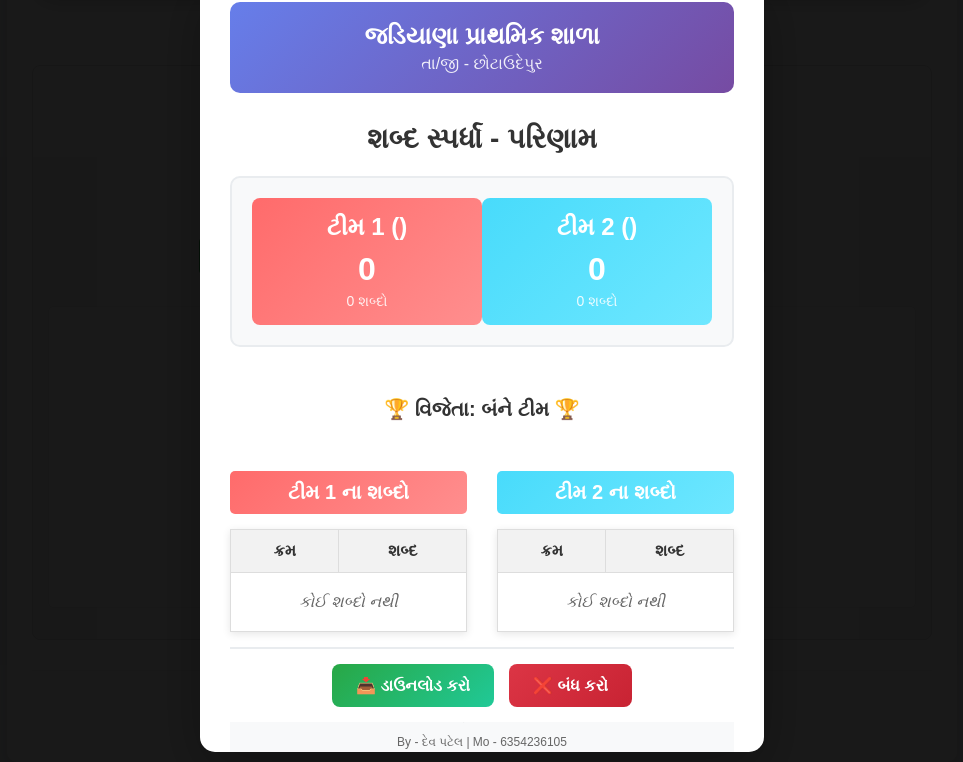
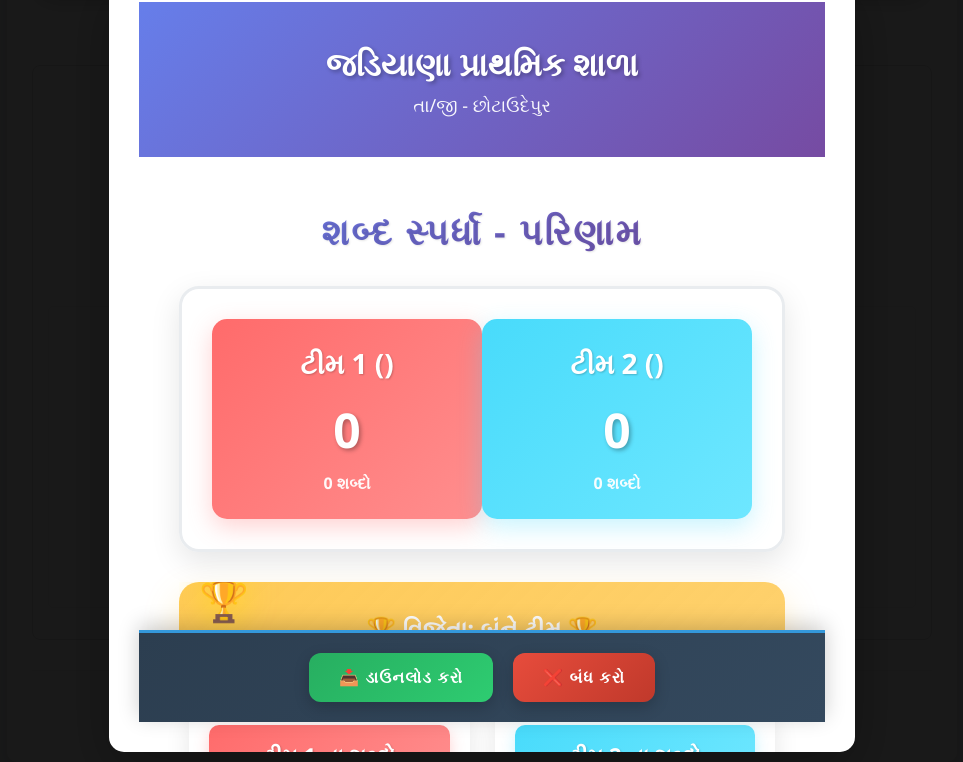
Before and after one commit to Dev2139/word-competition, a plain HTML site: page index.html in a window 1280 px wide. Both pictures are taken after a click on the button "ફોટો લો (Take Photo)". Shown: the part 288-1050 px from the top of the page, without its empty margins (158-1121 px from the left). Drawn offline with nearby package versions, Linux system fonts and the light colour scheme.

Commit message:
Improved UI for image

```diff
--- a/script.js
+++ b/script.js
@@ -234,6 +234,10 @@ document.addEventListener('DOMContentLoaded', () => {
         if (!word.startsWith(teamData.letter)) {
             showRejectionMessage(teamNumber, word, `શબ્દ "${word}" એ "${teamData.letter}" થી શરૂ થતો નથી`);
             blockButton(teamNumber, 3000); // Block button for 3 seconds
+            // Switch turn immediately for invalid word
+            setTimeout(() => {
+                switchTurn();
+            }, 1500);
             return;
         }
 
@@ -248,13 +252,16 @@ document.addEventListener('DOMContentLoaded', () => {
             li.innerHTML = `${word} <span style="color: red; font-size: 0.8em;">(જૂનું)</span>`;
             showRepeatedWordMessage(teamNumber, word);
             blockButton(teamNumber, 2000); // Block button for 2 seconds for repeated words
+            // Switch turn immediately for repeated word
+            setTimeout(() => {
+                switchTurn();
+            }, 1500);
         } else {
             // It's a new word
             teamData.score++;
             teamData.words.push(word);
             li.innerHTML = `${word} <span style="color: green; font-size: 0.8em;">(નવું)</span>`;
             showWordAcceptedMessage(teamNumber, word);
-        }
 
             // Update UI
             scoreEl.textContent = teamData.score;
@@ -268,6 +275,7 @@ document.addEventListener('DOMContentLoaded', () => {
             setTimeout(() => {
                 switchTurn();
             }, 1500);
+        }
     }
 
     function blockButton(teamNumber, duration) {
@@ -836,6 +844,7 @@ document.addEventListener('DOMContentLoaded', () => {
                     <div class="school-location">તા/જી - છોટાઉદેપુર</div>
                 </div>
 
+                <div style="padding: 20px;">
                     <h1>શબ્દ સ્પર્ધા - પરિણામ</h1>
 
                     <div class="results-summary">
@@ -851,7 +860,7 @@ document.addEventListener('DOMContentLoaded', () => {
                         </div>
                     </div>
 
-                <div class="winner-section">
+                    <div class="winner-section" style="background: linear-gradient(135deg, ${winnerColor}, ${winnerColor}dd); color: white;">
                         🏆 વિજેતા: ${winner} 🏆
                     </div>
 
@@ -890,6 +899,7 @@ document.addEventListener('DOMContentLoaded', () => {
                     <div class="photo-footer">
                         <p>શબ્દ સ્પર્ધા પરિણામ - તારીખ: ${new Date().toLocaleDateString('gu-IN')}</p>
                         <p>By - દેવ પટેલ | Mo - 6354236105</p>
+                    </div>
                 </div>
 
                 <div class="photo-controls">
--- a/style.css
+++ b/style.css
@@ -485,201 +485,307 @@ li:hover {
 
 /* Photo content styling */
 .photo-content {
-    font-family: 'Arial', sans-serif;
+    font-family: 'Segoe UI', Tahoma, Geneva, Verdana, sans-serif;
+    background: linear-gradient(135deg, #f5f7fa 0%, #c3cfe2 100%);
+    border-radius: 20px;
+    overflow: hidden;
+    box-shadow: 0 25px 50px rgba(0,0,0,0.25);
 }
 
 .photo-header {
     text-align: center;
-    margin-bottom: 30px;
-    padding: 20px;
+    margin-bottom: 0;
+    padding: 40px 30px;
     background: linear-gradient(135deg, #667eea 0%, #764ba2 100%);
     color: white;
-    border-radius: 10px;
+    position: relative;
+    overflow: hidden;
+}
+
+.photo-header::before {
+    content: '';
+    position: absolute;
+    top: -50%;
+    left: -50%;
+    width: 200%;
+    height: 200%;
+    background: radial-gradient(circle, rgba(255,255,255,0.1) 0%, transparent 70%);
+    animation: shimmer 3s ease-in-out infinite;
 }
 
 .photo-header .school-name {
-    font-size: 24px;
+    font-size: 32px;
     font-weight: bold;
-    margin-bottom: 5px;
+    margin-bottom: 8px;
+    text-shadow: 2px 2px 4px rgba(0,0,0,0.3);
+    position: relative;
+    z-index: 1;
 }
 
 .photo-header .school-location {
-    font-size: 16px;
-    opacity: 0.9;
+    font-size: 18px;
+    opacity: 0.95;
+    font-weight: 500;
+    position: relative;
+    z-index: 1;
 }
 
 .photo-content h1 {
-    color: #333;
+    color: #2c3e50;
     text-align: center;
-    margin: 20px 0;
-    font-size: 28px;
+    margin: 30px 0;
+    font-size: 36px;
+    font-weight: 800;
+    text-transform: uppercase;
+    letter-spacing: 2px;
+    text-shadow: 1px 1px 2px rgba(0,0,0,0.1);
+    background: linear-gradient(135deg, #667eea, #764ba2);
+    -webkit-background-clip: text;
+    -webkit-text-fill-color: transparent;
+    background-clip: text;
 }
 
 .photo-content .results-summary {
     display: flex;
     justify-content: space-around;
-    margin-bottom: 30px;
-    background: #f8f9fa;
-    padding: 20px;
-    border-radius: 10px;
-    border: 2px solid #e9ecef;
+    margin: 30px 20px;
+    background: rgba(255,255,255,0.9);
+    padding: 30px;
+    border-radius: 20px;
+    border: 3px solid #e9ecef;
+    box-shadow: 0 10px 30px rgba(0,0,0,0.1);
+    backdrop-filter: blur(10px);
 }
 
 .photo-content .team-summary {
     text-align: center;
-    padding: 15px;
-    border-radius: 8px;
-    min-width: 200px;
+    padding: 25px;
+    border-radius: 15px;
+    min-width: 220px;
+    position: relative;
+    overflow: hidden;
+    transition: transform 0.3s ease;
+}
+
+.photo-content .team-summary:hover {
+    transform: translateY(-5px);
 }
 
 .photo-content .team1-summary {
     background: linear-gradient(135deg, #ff6b6b, #ff8e8e);
     color: white;
+    box-shadow: 0 8px 25px rgba(255, 107, 107, 0.3);
 }
 
 .photo-content .team2-summary {
     background: linear-gradient(135deg, #48dbfb, #6ee7ff);
     color: white;
+    box-shadow: 0 8px 25px rgba(72, 219, 251, 0.3);
 }
 
 .photo-content .team-letter {
-    font-size: 24px;
+    font-size: 28px;
     font-weight: bold;
-    margin-bottom: 10px;
+    margin-bottom: 15px;
+    text-shadow: 1px 1px 2px rgba(0,0,0,0.2);
 }
 
 .photo-content .team-score {
-    font-size: 32px;
-    font-weight: bold;
-    margin-bottom: 5px;
+    font-size: 48px;
+    font-weight: 900;
+    margin-bottom: 10px;
+    text-shadow: 2px 2px 4px rgba(0,0,0,0.3);
 }
 
 .photo-content .team-word-count {
-    font-size: 14px;
-    opacity: 0.9;
+    font-size: 16px;
+    opacity: 0.95;
+    font-weight: 600;
 }
 
 .photo-content .winner-section {
     text-align: center;
-    margin: 20px 0;
-    padding: 20px;
-    border-radius: 10px;
-    font-size: 20px;
+    margin: 30px 20px;
+    padding: 30px;
+    border-radius: 20px;
+    font-size: 24px;
     font-weight: bold;
+    position: relative;
+    overflow: hidden;
+    background: linear-gradient(135deg, #feca57, #ff9ff3);
+    color: #2c3e50;
+    box-shadow: 0 15px 35px rgba(254, 202, 87, 0.3);
+}
+
+.photo-content .winner-section::before {
+    content: '🏆';
+    font-size: 40px;
+    position: absolute;
+    top: -10px;
+    left: 20px;
+    animation: trophyGlow 2s ease-in-out infinite;
 }
 
 .photo-content .tables-container {
     display: flex;
-    gap: 30px;
-    margin-top: 30px;
+    gap: 25px;
+    margin: 30px 20px;
+    padding: 0 10px;
 }
 
 .photo-content .team-table-section {
     flex: 1;
+    background: rgba(255,255,255,0.9);
+    border-radius: 15px;
+    padding: 20px;
+    box-shadow: 0 10px 25px rgba(0,0,0,0.1);
+    backdrop-filter: blur(10px);
 }
 
 .photo-content .team-table-title {
     text-align: center;
-    font-size: 20px;
+    font-size: 22px;
     font-weight: bold;
-    margin-bottom: 15px;
-    padding: 10px;
-    border-radius: 5px;
+    margin-bottom: 20px;
+    padding: 15px;
+    border-radius: 10px;
+    text-shadow: 1px 1px 2px rgba(0,0,0,0.2);
 }
 
 .photo-content .team1-title {
     background: linear-gradient(135deg, #ff6b6b, #ff8e8e);
     color: white;
+    box-shadow: 0 5px 15px rgba(255, 107, 107, 0.3);
 }
 
 .photo-content .team2-title {
     background: linear-gradient(135deg, #48dbfb, #6ee7ff);
     color: white;
+    box-shadow: 0 5px 15px rgba(72, 219, 251, 0.3);
 }
 
 .photo-content table {
     border-collapse: collapse;
     width: 100%;
     margin-bottom: 20px;
-    box-shadow: 0 2px 8px rgba(0,0,0,0.1);
+    border-radius: 10px;
+    overflow: hidden;
+    box-shadow: 0 5px 15px rgba(0,0,0,0.1);
 }
 
 .photo-content th, .photo-content td {
-    border: 1px solid #ddd;
-    padding: 12px 8px;
+    border: none;
+    padding: 15px 12px;
     text-align: left;
 }
 
 .photo-content th {
-    background-color: #f2f2f2;
-    color: #333;
+    background: linear-gradient(135deg, #2c3e50, #34495e);
+    color: white;
     font-weight: bold;
     text-align: center;
+    font-size: 16px;
+    text-transform: uppercase;
+    letter-spacing: 1px;
 }
 
 .photo-content tr:nth-child(even) {
-    background-color: #f9f9f9;
+    background-color: rgba(52, 73, 94, 0.05);
+}
+
+.photo-content tr:nth-child(odd) {
+    background-color: rgba(255, 255, 255, 0.8);
+}
+
+.photo-content tr:hover {
+    background-color: rgba(52, 73, 94, 0.1);
+    transform: scale(1.01);
+    transition: all 0.2s ease;
 }
 
 .photo-content .no-words {
     text-align: center;
-    color: #666;
+    color: #7f8c8d;
     font-style: italic;
-    padding: 20px;
+    padding: 30px;
+    font-size: 16px;
+    background: rgba(127, 140, 141, 0.1);
+    border-radius: 10px;
 }
 
 .photo-footer {
-    margin-top: 30px;
+    margin: 30px 20px;
     text-align: center;
-    padding: 15px;
-    background: #f8f9fa;
-    border-radius: 5px;
-    font-size: 12px;
-    color: #666;
+    padding: 25px;
+    background: linear-gradient(135deg, #ecf0f1, #bdc3c7);
+    border-radius: 15px;
+    font-size: 14px;
+    color: #2c3e50;
+    font-weight: 600;
+    box-shadow: 0 5px 15px rgba(0,0,0,0.1);
+}
+
+.photo-footer p {
+    margin: 5px 0;
 }
 
 .photo-controls {
     position: sticky;
     bottom: 0;
-    background: white;
-    padding: 15px 0;
-    margin-top: 20px;
-    border-top: 2px solid #e9ecef;
+    background: linear-gradient(135deg, #2c3e50, #34495e);
+    padding: 20px 0;
+    margin-top: 30px;
+    border-top: 3px solid #3498db;
     display: flex;
-    gap: 15px;
+    gap: 20px;
     justify-content: center;
+    box-shadow: 0 -5px 20px rgba(0,0,0,0.2);
 }
 
 .photo-controls button {
-    padding: 12px 24px;
+    padding: 15px 30px;
     border: none;
-    border-radius: 8px;
+    border-radius: 12px;
     font-size: 16px;
     font-weight: bold;
     cursor: pointer;
     transition: all 0.3s ease;
+    text-transform: uppercase;
+    letter-spacing: 1px;
+    box-shadow: 0 5px 15px rgba(0,0,0,0.2);
 }
 
 .photo-controls .download-btn {
-    background: linear-gradient(135deg, #28a745, #20c997);
+    background: linear-gradient(135deg, #27ae60, #2ecc71);
     color: white;
 }
 
 .photo-controls .download-btn:hover {
-    background: linear-gradient(135deg, #218838, #1e7e34);
-    transform: translateY(-2px);
-    box-shadow: 0 4px 12px rgba(40, 167, 69, 0.3);
+    background: linear-gradient(135deg, #229954, #27ae60);
+    transform: translateY(-3px);
+    box-shadow: 0 8px 25px rgba(39, 174, 96, 0.4);
 }
 
 .photo-controls .close-btn {
-    background: linear-gradient(135deg, #dc3545, #c82333);
+    background: linear-gradient(135deg, #e74c3c, #c0392b);
     color: white;
 }
 
 .photo-controls .close-btn:hover {
-    background: linear-gradient(135deg, #c82333, #bd2130);
-    transform: translateY(-2px);
-    box-shadow: 0 4px 12px rgba(220, 53, 69, 0.3);
+    background: linear-gradient(135deg, #c0392b, #a93226);
+    transform: translateY(-3px);
+    box-shadow: 0 8px 25px rgba(231, 76, 60, 0.4);
+}
+
+/* Animations */
+@keyframes shimmer {
+    0%, 100% { transform: translateX(-100%) translateY(-100%) rotate(0deg); }
+    50% { transform: translateX(100%) translateY(100%) rotate(180deg); }
+}
+
+@keyframes trophyGlow {
+    0%, 100% { filter: drop-shadow(0 0 5px rgba(255, 215, 0, 0.5)); }
+    50% { filter: drop-shadow(0 0 20px rgba(255, 215, 0, 0.8)); }
 }
 
 /* Hide buttons when printing */
```
Lines whose indentation alone changed are shown as unchanged.
